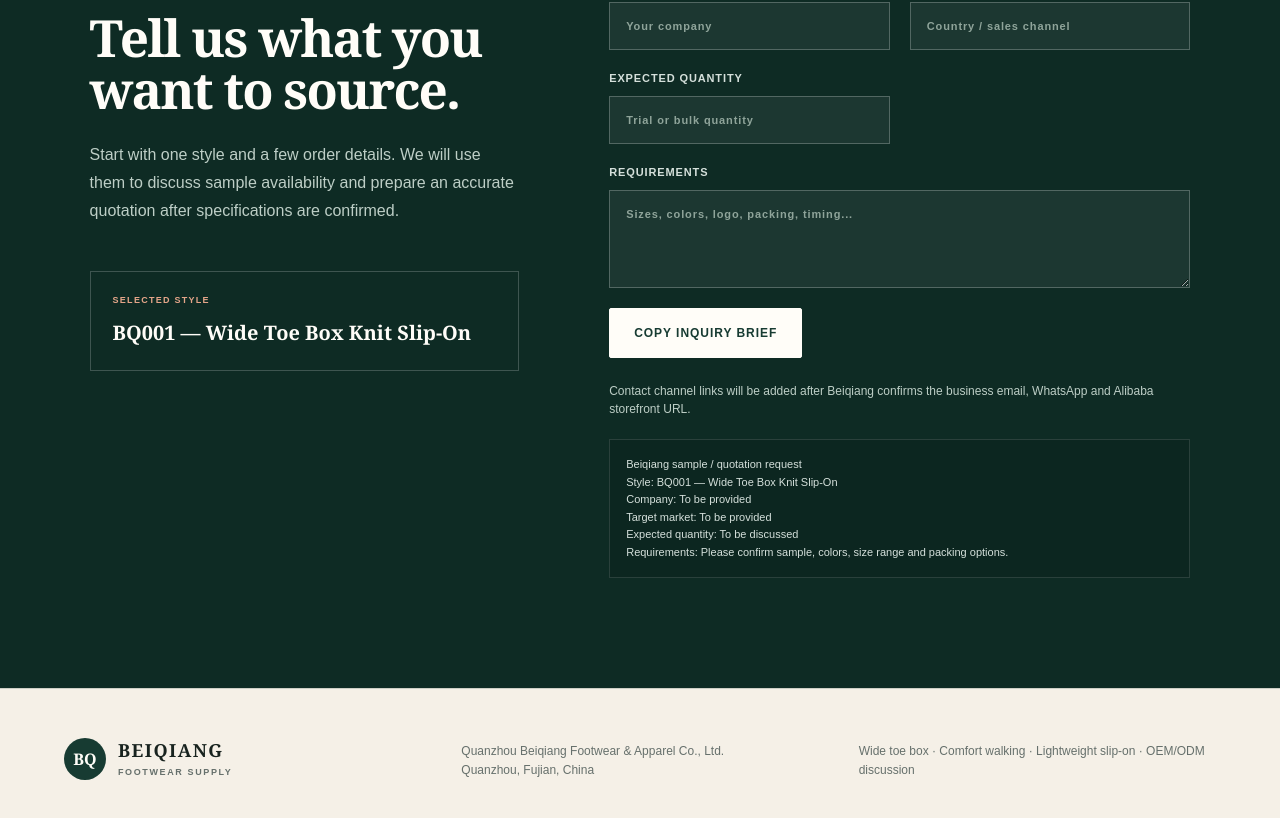
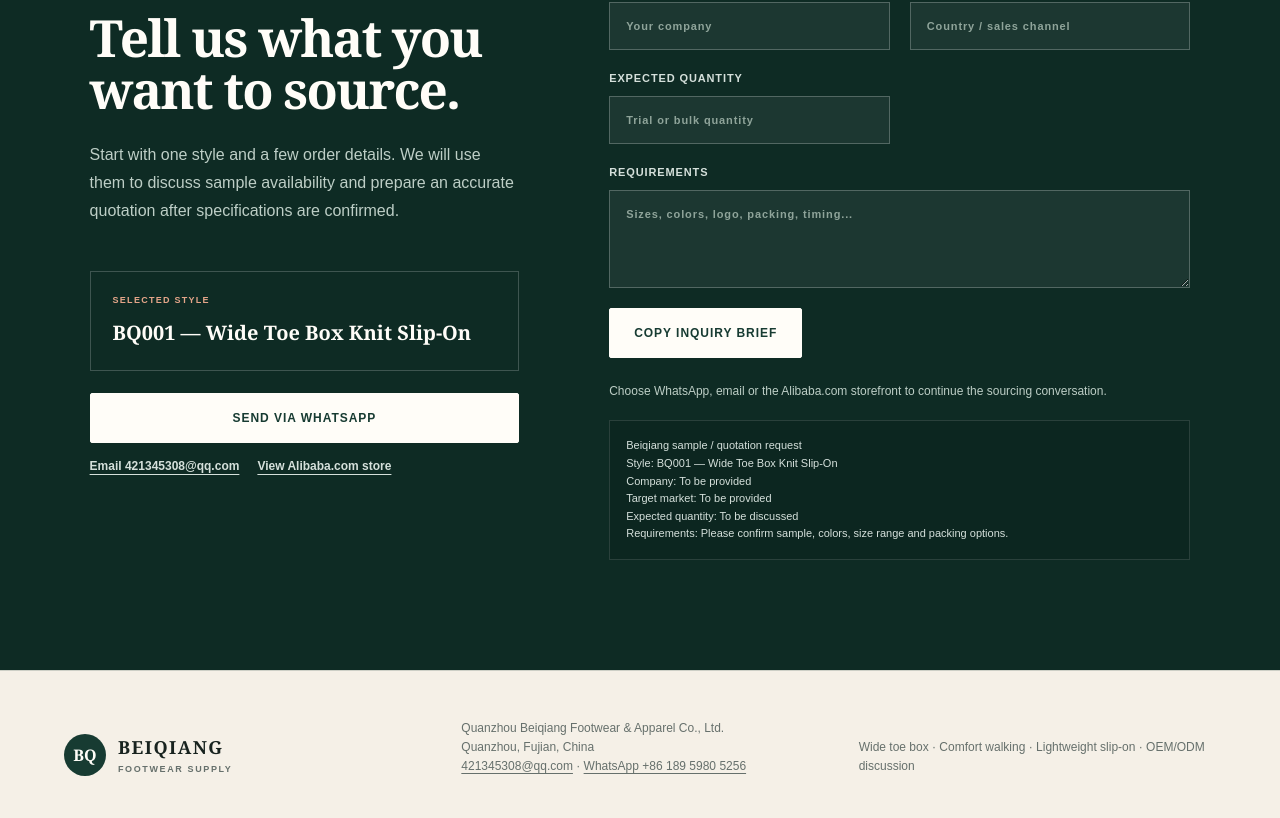
Before and after one commit to 421345308/beiqiang-footwear-site, a Next.js app: page / in a window 1280 px wide. Shown: the part 6288-7106 px from the top of the page. Built offline with nearby package versions, Linux system fonts and the light colour scheme.

Commit message:
Add direct buyer contact channels

```diff
--- a/app/globals.css
+++ b/app/globals.css
@@ -115,6 +115,10 @@ h1 { max-width: 690px; font-size: clamp(50px, 5vw, 78px); line-height: .98; }
 .selected-style small, .selected-style strong { display: block; }
 .selected-style small { margin-bottom: 10px; color: #e4a589; font-size: 9px; font-weight: 800; letter-spacing: .14em; }
 .selected-style strong { font-family: Georgia, serif; font-size: 20px; }
+.contact-links { margin-top: 22px; display: flex; flex-wrap: wrap; align-items: center; gap: 14px 18px; }
+.contact-links .button { flex: 0 0 100%; justify-content: center; }
+.contact-text-link { color: #d5e0db; font-size: 12px; font-weight: 700; text-decoration: underline; text-underline-offset: 4px; }
+.contact-text-link:hover { color: #fffdf8; }
 .inquiry-form { display: grid; grid-template-columns: 1fr 1fr; gap: 20px; }
 .inquiry-form label { display: grid; gap: 9px; color: #d5e0db; font-size: 11px; font-weight: 800; letter-spacing: .08em; text-transform: uppercase; }
 .inquiry-form label:nth-child(4), .inquiry-form pre, .form-note { grid-column: 1 / -1; }
@@ -127,6 +131,8 @@ h1 { max-width: 690px; font-size: clamp(50px, 5vw, 78px); line-height: .98; }
 
 footer { padding: 48px clamp(20px, 5vw, 80px); display: grid; grid-template-columns: 1fr 1fr 1fr; align-items: end; gap: 40px; background: var(--paper); border-top: 1px solid var(--line); }
 footer p { margin: 0; color: var(--muted); font-size: 12px; line-height: 1.6; }
+footer a { color: inherit; text-decoration: underline; text-underline-offset: 3px; }
+footer a:hover { color: var(--forest); }
 .footer-brand .brand-mark { background: var(--forest); }
 
 @media (max-width: 1000px) {
--- a/app/page.tsx
+++ b/app/page.tsx
@@ -82,6 +82,10 @@ export default function Home() {
       ].join("\n"),
     [company, market, quantity, requirements, selectedStyle],
   );
+
+  const emailHref = `mailto:421345308@qq.com?subject=${encodeURIComponent("Beiqiang footwear sample / quotation request")}&body=${encodeURIComponent(inquiryBrief)}`;
+  const whatsappHref = `https://wa.me/8618959805256?text=${encodeURIComponent(inquiryBrief)}`;
+  const alibabaStoreHref = "https://cn1576227362luzl.m.en.alibaba.com/?spm=a2700.details.0.0.49d669685pzyZm&wx_navbar_transparent=true&wx_screen_direc=portrait&productId=1601839050756&from=detail_company_card";
 
   function chooseStyle(code: string, name: string) {
     setSelectedStyle(`${code} — ${name}`);
@@ -232,6 +236,11 @@ export default function Home() {
           <h2>Tell us what you want to source.</h2>
           <p>Start with one style and a few order details. We will use them to discuss sample availability and prepare an accurate quotation after specifications are confirmed.</p>
           <div className="selected-style"><small>SELECTED STYLE</small><strong>{selectedStyle}</strong></div>
+          <div className="contact-links" aria-label="Contact Beiqiang Footwear">
+            <a className="button button-light" href={whatsappHref} target="_blank" rel="noreferrer">Send via WhatsApp</a>
+            <a className="contact-text-link" href={emailHref}>Email 421345308@qq.com</a>
+            <a className="contact-text-link" href={alibabaStoreHref} target="_blank" rel="noreferrer">View Alibaba.com store</a>
+          </div>
         </div>
         <div className="inquiry-form" aria-label="Sample inquiry brief builder">
           <label>Company name<input value={company} onChange={(e) => setCompany(e.target.value)} placeholder="Your company" /></label>
@@ -239,14 +248,14 @@ export default function Home() {
           <label>Expected quantity<input value={quantity} onChange={(e) => setQuantity(e.target.value)} placeholder="Trial or bulk quantity" /></label>
           <label>Requirements<textarea value={requirements} onChange={(e) => setRequirements(e.target.value)} placeholder="Sizes, colors, logo, packing, timing..." rows={4} /></label>
           <button className="button button-light form-button" type="button" onClick={copyInquiry}>Copy inquiry brief</button>
-          <p className="form-note" aria-live="polite">{copyStatus || "Contact channel links will be added after Beiqiang confirms the business email, WhatsApp and Alibaba storefront URL."}</p>
+          <p className="form-note" aria-live="polite">{copyStatus || "Choose WhatsApp, email or the Alibaba.com storefront to continue the sourcing conversation."}</p>
           <pre>{inquiryBrief}</pre>
         </div>
       </section>
 
       <footer>
         <div className="brand footer-brand"><span className="brand-mark">BQ</span><span><strong>BEIQIANG</strong><small>FOOTWEAR SUPPLY</small></span></div>
-        <p>Quanzhou Beiqiang Footwear & Apparel Co., Ltd.<br />Quanzhou, Fujian, China</p>
+        <p>Quanzhou Beiqiang Footwear & Apparel Co., Ltd.<br />Quanzhou, Fujian, China<br /><a href="mailto:421345308@qq.com">421345308@qq.com</a> · <a href="https://wa.me/8618959805256" target="_blank" rel="noreferrer">WhatsApp +86 189 5980 5256</a></p>
         <p>Wide toe box · Comfort walking · Lightweight slip-on · OEM/ODM discussion</p>
       </footer>
     </main>
```
